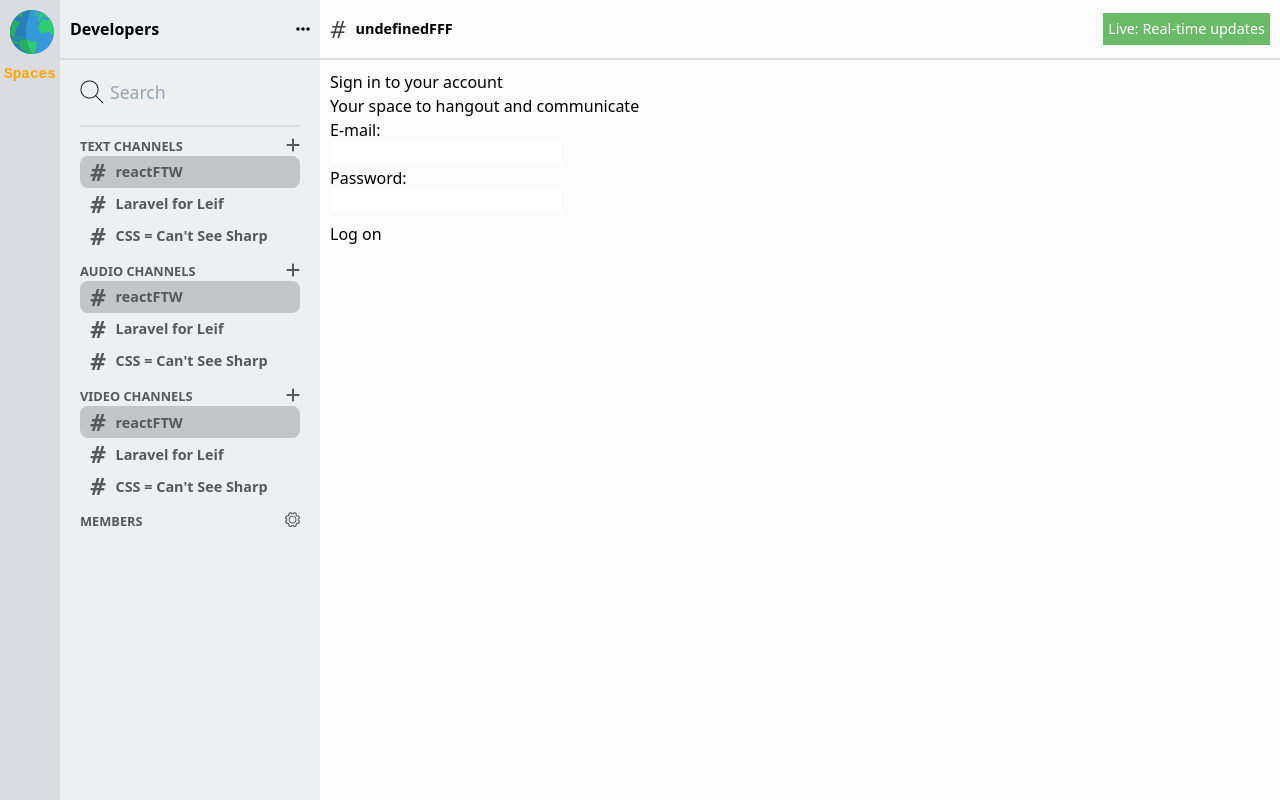
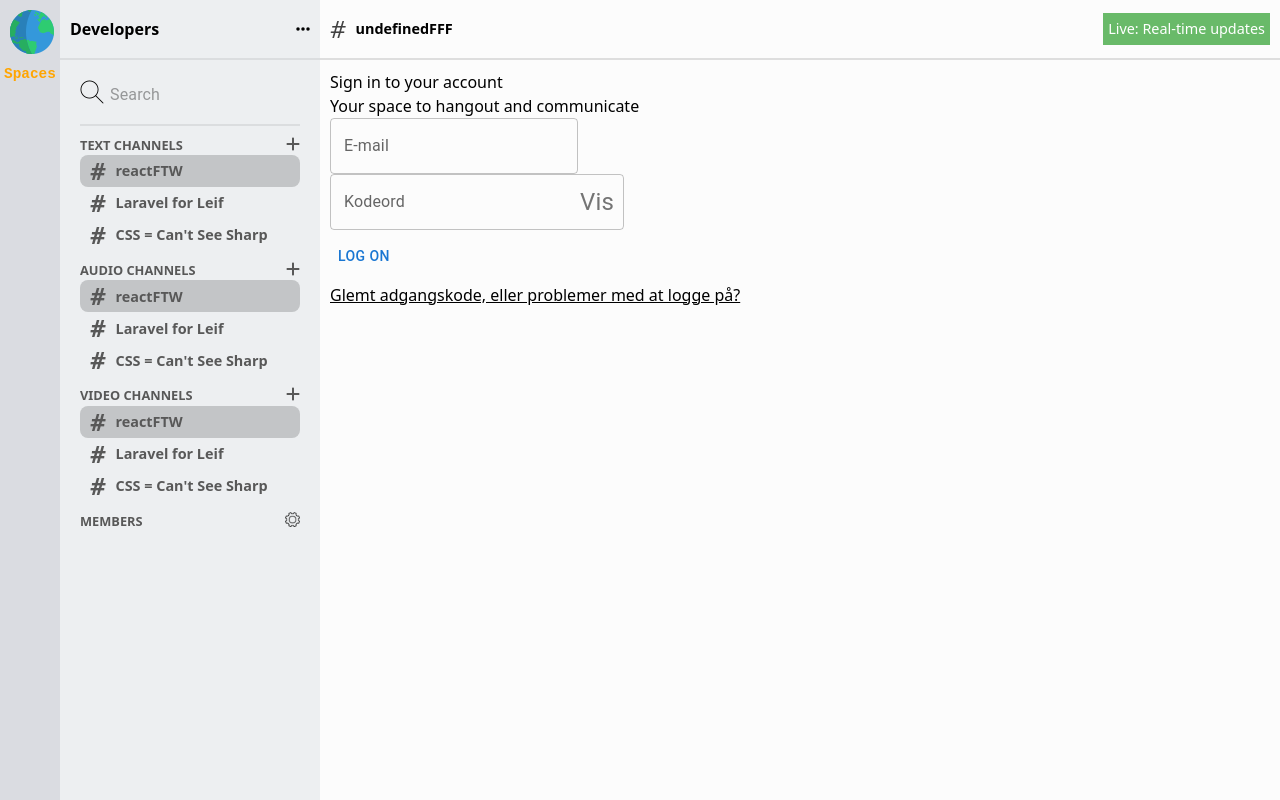
Before and after one commit to J0nas7/yourspace__slack-discord-clone, a Next.js app: page /guest/login in a window 1280 px wide. Built offline with nearby package versions, Linux system fonts and the light colour scheme.

Commit message:
Implemented MUI input fields and buttons

```diff
--- a/package.json
+++ b/package.json
@@ -9,11 +9,14 @@
     "lint": "next lint"
   },
   "dependencies": {
+    "@emotion/react": "^11.11.1",
+    "@emotion/styled": "^11.11.0",
     "@fortawesome/fontawesome-svg-core": "^6.4.2",
     "@fortawesome/free-brands-svg-icons": "^6.4.2",
     "@fortawesome/free-regular-svg-icons": "^6.4.2",
     "@fortawesome/free-solid-svg-icons": "^6.4.2",
     "@fortawesome/react-fontawesome": "^0.2.0",
+    "@mui/material": "^5.14.12",
     "@reduxjs/toolkit": "^1.9.7",
     "@types/node": "20.8.2",
     "@types/react": "18.2.25",
@@ -27,6 +30,7 @@
     "react": "18.2.0",
     "react-dom": "18.2.0",
     "react-redux": "^8.1.3",
+    "react-textarea-autosize": "^8.5.3",
     "sass": "^1.69.0",
     "tailwindcss": "3.3.3",
     "typescript": "5.2.2"
--- a/src/components/Cards/Message.tsx
+++ b/src/components/Cards/Message.tsx
@@ -6,7 +6,7 @@ import { faPen, faTrash } from '@fortawesome/free-solid-svg-icons'
 
 // Internal
 //import { useAxios } from '@/hooks'
-import { Block, Text, Modal } from '@/components'
+import { Block, Text, Modal, Field } from '@/components'
 import { MessageDTO } from '@/types/MessageDTO'
 import styles from './Message.module.scss'
 
@@ -23,6 +23,7 @@ const Message = ({
 }: Props) => {
     const router = useRouter()
     const theMessage: MessageDTO = message
+    const [editMsg, setEditMsg] = useState<string>(theMessage.messageContent)
     const [editModal, setEditModal] = useState<boolean>(false)
     const profilePicFolder = ""//apiUrl+"item_images/"
     //const { httpPostWithData } = useAxios()
@@ -73,7 +74,15 @@ const Message = ({
                     closeModal={() => setEditModal(false)}
                     className={styles["edit-message-dialog"] + " m" + theMessage.messageID}
                 >
-                    Lorem
+                    <Field
+                        type="text"
+                        lbl="Edit the message:"
+                        value={editMsg}
+                        onChange={(e: string) => setEditMsg(e)}
+                        disabled={false}
+                        grow={true}
+                        className="message-field"
+                    />
                 </Modal>
             </Block>
         )
--- a/src/components/input_field.tsx
+++ b/src/components/input_field.tsx
@@ -13,11 +13,12 @@
  * @param {Object} props.props Remaining props.
  */
 
-//import { IconButton, InputAdornment, TextField } from "@mui/material"
+import { IconButton, InputAdornment, TextField } from "@mui/material"
 import { Block, Text } from "./block_text"
+import TextareaAutosize from 'react-textarea-autosize'
 
 export const Field = ({
-    type, lbl, displayLabel, placeholder, description, value, grow, disabled, className, onChange, onKeyDown, endButton, endContent, error, ...props
+    type, lbl, displayLabel, innerLabel, hiddenMUILabel, placeholder, description, value, grow, disabled, className, onChange, onKeyDown, endButton, endContent, error, ...props
 } : {
     type: string,
     lbl: string,
@@ -29,6 +30,8 @@ export const Field = ({
     disabled: boolean,
     error?: string,
     displayLabel?: boolean,
+    innerLabel?: boolean,
+    hiddenMUILabel?: boolean
     placeholder?: string,
     description?: string,
     grow?: boolean,
@@ -39,6 +42,7 @@ export const Field = ({
 	const inputProps = {
         type,
 		value,
+        label: `${(innerLabel ? lbl : '')}`,
         id: `field-${ lbl }`,
 		placeholder,
         disabled,
@@ -48,25 +52,39 @@ export const Field = ({
 
 	return (
 		<Block className={'field' + (error ? ' field--error' : '') } theId={className}>
-            { (lbl || displayLabel === true) && (
+            { ((lbl || displayLabel === true) && innerLabel === false) && (
                 <label htmlFor={ `field-${ lbl }` }>
                     { lbl }
                 </label>
             ) }
 			<Block className="field-input">
 				{ grow === true ? (
-                    <Text variant="span">hej</Text>
-					/*<TextareaAutosize
-						{ ...inputProps }
-						minRows={ 1 }
-						onChange={ ( event ) => onChange( event.target.value ) }
-					/>*/
+                    <TextareaAutosize
+                        { ...inputProps }
+                        minRows={1}
+                        maxRows={10}
+                        onChange={(event) => onChange(event.target.value)}
+                    />
 				) : (
                     <Text variant="span" className="input-field-wrap">
-                        <input
+                        <TextField
                             { ...inputProps }
-                            onChange={(event) => onChange(event.target.value)}
-                            //onKeyDown={(event) => onChange(event)}
+                            onChange={(event:any) => onChange(event.target.value)}
+                            onKeyDown={onKeyDown ?
+                                (event) => onKeyDown!(event) :
+                                undefined}
+                            InputProps={endButton ?
+                                {endAdornment: (
+                                    <InputAdornment position="end">
+                                    <IconButton
+                                        edge="end"
+                                        onClick={() => endButton()}
+                                    >
+                                    {endContent}
+                                    </IconButton>
+                                    </InputAdornment>
+                                )}
+                                : undefined}
                         />
                     </Text>
 				) }
--- a/src/core-ui/Guest.scss
+++ b/src/core-ui/Guest.scss
@@ -56,14 +56,19 @@
             .guest-form {
                 margin: 50px 0 30px;
 
-                input, textarea, select {
+                .input-field-wrap, .login-field {
                     width: 100%;
-                    padding: 6px 10px;
                     margin: 10px 0;
-                    border: 1px solid #ddd;
-                    box-sizing: border-box;
-                    display: block;
+
+                    input, textarea, select {
+                        width: 100%;
+                        padding: 6px 10px;
+                        margin: 10px 0;
+                        //border: 1px solid #ddd;
+                        display: block;
+                    }
                 }
+
 
                 button {
                     width: 100%;
--- a/src/core-ui/Private.scss
+++ b/src/core-ui/Private.scss
@@ -95,6 +95,14 @@
                     background-repeat: no-repeat;
                     background-size: 24px;
                     outline: none;
+                    display: block !important;
+
+                    div { border: 0; }
+                    fieldset { display: none; }
+                    input[placeholder="Search"] {
+                        padding: 0;
+                        border: 0;
+                    }
                 }
             }
 
--- a/src/hooks/useAuthContext.ts
+++ b/src/hooks/useAuthContext.ts
@@ -3,7 +3,7 @@ import { useEffect, useState } from 'react'
 
 export const useAuthContext = () => {
     let logonCreds : any = null
-    console.log("hest")
+
     const [isLoading, setIsLoading] = useState<boolean>(true)
     const [isLoggedIn, setIsLoggedIn] = useState<boolean>(() => {
         if (typeof window !== "undefined") {
--- a/src/pages/channel/[channelName]/[channelID].tsx
+++ b/src/pages/channel/[channelName]/[channelID].tsx
@@ -64,8 +64,8 @@ export default function Home(props:any) {
           <Field
             type="text"
             lbl=""
+            value={newMessage}
             placeholder={"Message #"+channelName}
-            value={newMessage}
             onChange={(e: string) => setNewMessage(e)}
             disabled={false}
             className={styles["new-message-field"]}
--- a/src/pages/guest/login.tsx
+++ b/src/pages/guest/login.tsx
@@ -1,5 +1,7 @@
 // External
 import { useEffect, useState } from "react"
+import { Button } from "@mui/material"
+import Link from "next/link"
 
 // Internal
 import { Block, Text, Heading, Field } from "@/components"
@@ -11,10 +13,11 @@ export default function Login() {
 
     const [userEmail, setUserEmail] = useState('')
     const [userPassword, setUserPassword] = useState('')
+    const [showPassword,setShowPassword] = useState<boolean>(false)
 
     const [loginPending, setLoginPending] = useState(false)
 
-    const doLogin = (e : any = '') => {
+    const doLogin = (e: any = '') => {
         if (typeof e.preventDefault === 'function') e.preventDefault()
 
         if (!loginPending) {
@@ -24,6 +27,10 @@ export default function Login() {
             login(userEmail, userPassword)
             setLoginPending(false)
         }
+    }
+
+    const ifEnter = (e: any) => {
+        if (e.key === 'Enter') doLogin()
     }
 
     const isLoggedIn = useTypedSelector(selectIsLoggedIn)
@@ -52,33 +59,45 @@ export default function Login() {
                 <form onSubmit={doLogin}>
                     <Field
                         type="text"
-                        lbl="E-mail:"
+                        lbl="E-mail"
+                        innerLabel={true}
                         value={userEmail}
                         onChange={(e: string) => setUserEmail(e)}
+                        onKeyDown={(e: any) => { ifEnter(e) }}
                         disabled={status === 'resolving'}
-                        autoComplete="email"
+                        autoComplete="username"
                         className="login-field"
                     />
                     <Field
-                        type="password"
-                        lbl="Password:"
+                        type={showPassword ? 'text' : 'password'}
+                        lbl="Kodeord"
+                        innerLabel={true}
                         value={userPassword}
                         onChange={(e: string) => setUserPassword(e)}
+                        onKeyDown={(e: any) => {ifEnter(e)}}
+                        endButton={() => {setShowPassword(!showPassword)}}
+                        endContent={!showPassword ? 'Vis' : 'Skjul'}
                         disabled={status === 'resolving'}
+                        autoComplete="password"
                         className="login-field"
                     />
-
                     <Text variant="p">
-                        <button
+                        <Button
                             className={'login-btn button ' + (loginPending ? "pending" : "")}
                             onClick={doLogin}
                             disabled={status === 'resolving'}
                         >
                             <Text variant="span" className="button button-text">Log on</Text>
-                        </button>
+                        </Button>
                     </Text>
                 </form>
             </Block>
+            <Text variant="span" className="guest-link">
+                <Link href="#" className="underline">
+                    Glemt adgangskode, eller problemer med at logge på?
+                </Link>
+            </Text>
+            <Block className="clear-both" />
         </Block>
     )
 }
```
Also changed, not shown: src/components/Cards/Message.module.scss (+8 -4 lines), 1 other file (tests, documents, lock files or other folders).
